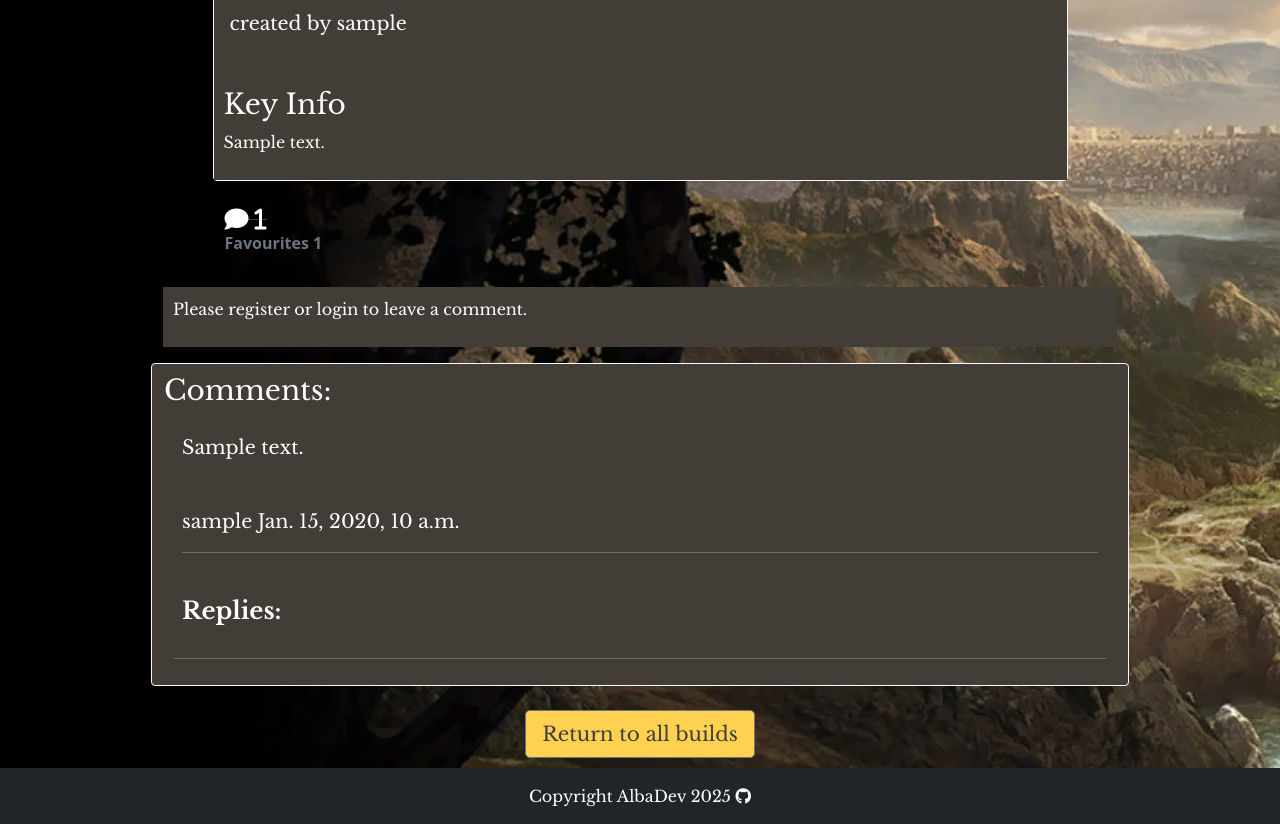
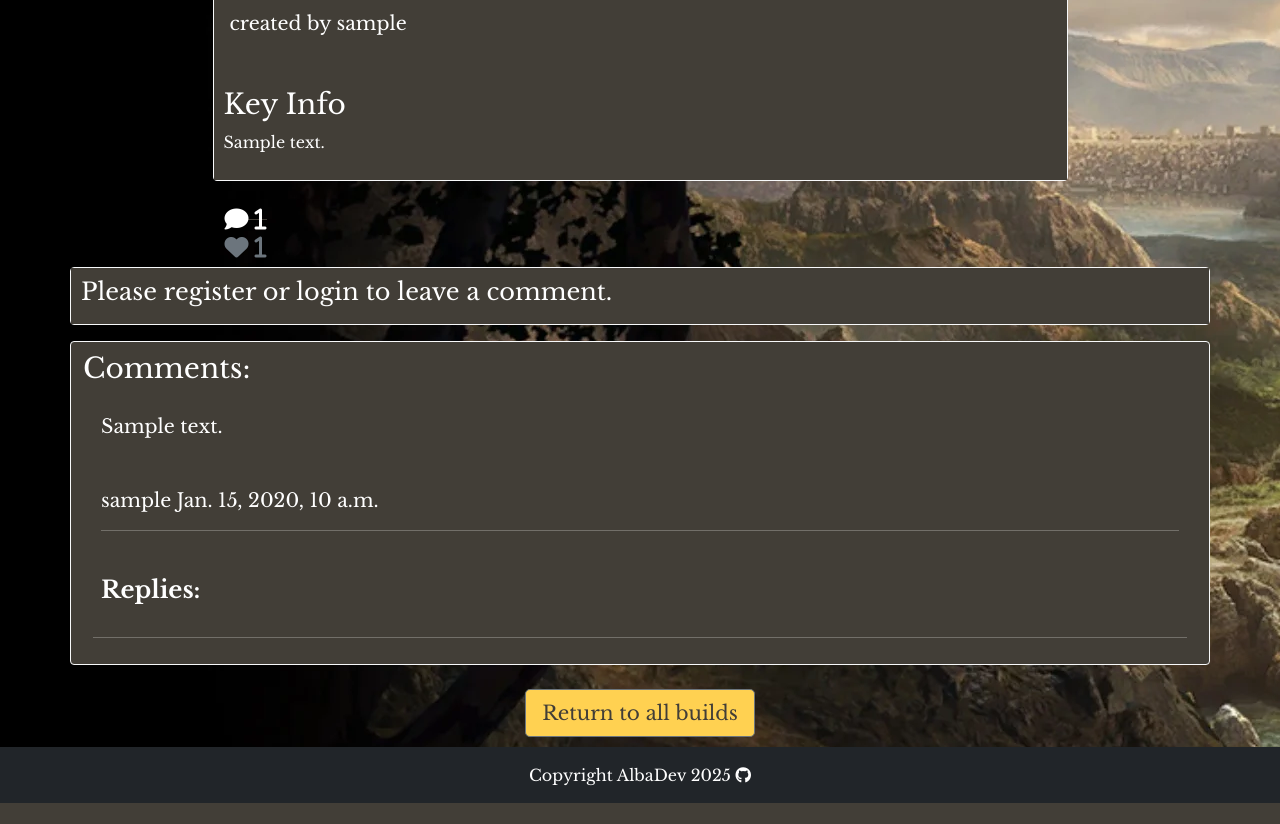
Before and after one commit to AlbaXIII/build.mt, a Django app: a page that uses bgbuild/templates/bgbuild/bgbuild_detail.html in a window 1280 px wide. Shown: the part 529-1353 px from the top of the page. After the commit the page ends 1332 px from the top, so only its background shows below. Run offline with Django 4.2, Linux system fonts and the light colour scheme; tables that the repository leaves empty hold one stand-in row (values such as "Sample post"); some libraries are stand-ins or nearby versions; some web fonts are replaced.

Commit message:
maint - fix style difference with auth/nonauth users on comment form

```diff
--- a/bgbuild/templates/bgbuild/bgbuild_detail.html
+++ b/bgbuild/templates/bgbuild/bgbuild_detail.html
@@ -121,15 +121,17 @@
                         {% endif %}
                     </form>
                     {% else %}
-                    <p> Favourites {{ build.number_of_favourites }}</p>
+                    <div class="mt-1">
+                        <i class="fa-solid fa-heart fa-xl"> {{ build.number_of_favourites }}</i>
+                    </div>
                     {% endif %}
                     </strong>
                 </div>
             </div>
         </div>
-
+        <div class="container">
             <div class="row justify-content-center">
-            <div class="mt-3 comment-form">
+                <div class="card mt-2 px-0 border-light comment-form">
                     <div class="card-body">
                         {% if user.is_authenticated %}
                         <h3>Leave a comment:</h3>
@@ -142,11 +144,13 @@
                             class="btn btn-signup btn-lg comment-btn" name="comment">
                         </form>
                         {% else %}
-                    <p>Please register or login to leave a comment.</p>
+                        <h4>Please register or login to leave a comment.</h4>
                         {% endif %}
                     </div>
                 </div>
             </div>
+        </div>
+        <div class="container">
             <div class="row justify-content-center">
                 <div class="card border-light mb-4 mt-3 comment-section">
                     <h3 class="comment-header">Comments:</h3>
@@ -201,6 +205,7 @@
                 </div>
             </div>
         </div>
+    </div>
 </section>
 
 <!-- return to main build page -->
--- a/static/css/style.css
+++ b/static/css/style.css
@@ -350,13 +350,7 @@ body {
     width: 75%;
 }
 
-.comment-form {
-    width: 75%;
-    font-family: Libre Baskerville, sans-serif;
-}
-
 .comment-section {
-    width: 75%;
     color: #fff;
     background-color: #423E37;
 }
```
Lines whose indentation alone changed are shown as unchanged.
